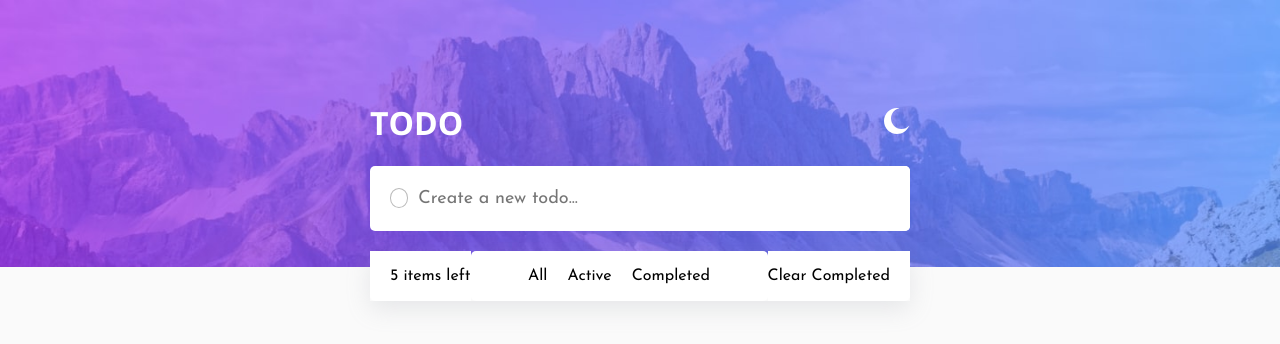
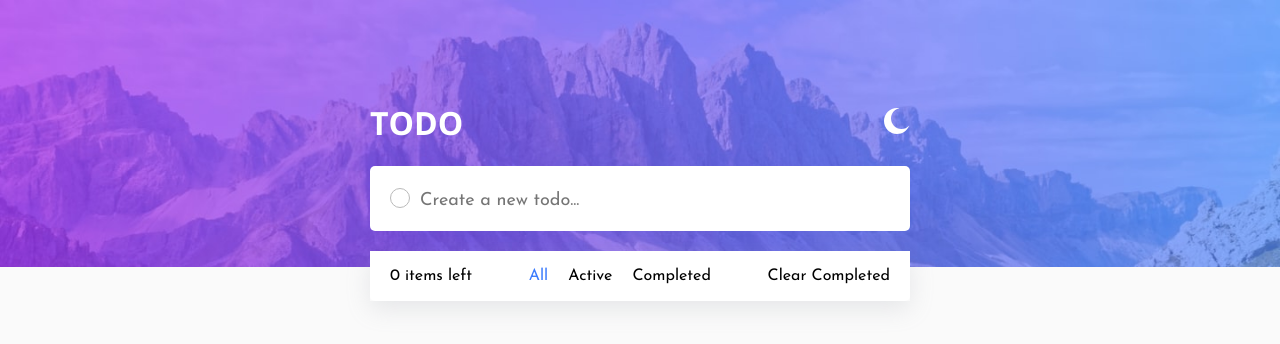
Before and after one commit to tayyeba130/todo-app, a React (Create React App) app: page / in a window 1280 px wide. Shown: the top 344 px of the page. Built offline with nearby package versions, Linux system fonts and the light colour scheme.

Commit message:
items left

```diff
--- a/src/components/addTodo/style.ts
+++ b/src/components/addTodo/style.ts
@@ -10,30 +10,32 @@ const AddTodoStyle = styled.div`
 	border-radius: 5px;
 	display: flex;
 	align-items: center;
+	padding: 0 20px;
 	@media (min-width: 576px) {
 		max-width: 540px;
 		height: 65px;
 	}
 	span {
 		width: 20px;
+		min-width: 20px;
 		height: 20px;
 		border-radius: 50%;
 		border: 1px solid #bababa;
 		display: inline-block;
-		margin: 0 10px 0 20px;
+		margin-right: 10px;
 	}
 	input {
 		background: ${(props) =>
 			props.theme === Theme.Light ? '#fff' : '#25283c'};
 		font-size: 14px;
 		outline: 0;
-		padding: 10px 10px 10px 0;
-		height: 100%;
+		padding: 0;
 		width: 100%;
 		font-family: 'Josefin Sans', sans-serif;
 		border: 0;
 		border-top-right-radius: 5px;
 		border-bottom-right-radius: 5px;
+		margin-bottom: -4px;
 		@media (min-width: 576px) {
 			font-size: 18px;
 		}
--- a/src/components/filters/Filters.tsx
+++ b/src/components/filters/Filters.tsx
@@ -1,18 +1,46 @@
-import React from 'react';
+import React, { useEffect, useState } from 'react';
+import { Filter, useTodos } from '../../contexts/TodosContext';
 import FiltersStyle from './style';
-import { useTodos, Filter } from '../../contexts/TodosContext';
 
 export default function Filters() {
-	const { setFilter, dispatch } = useTodos();
+	const { filter, setFilter, todos, dispatch } = useTodos();
+	const [itemsLeft, setItemsLeft] = useState(0);
+
+	useEffect(() => {
+		const draftItemsLeft = todos.reduce(
+			(total, currentTodo) =>
+				currentTodo.complete === false ? (total = total + 1) : total,
+			0
+		);
+		setItemsLeft(draftItemsLeft);
+	}, [todos]);
+
 	return (
 		<FiltersStyle>
 			<div className="items-left">
-				<span>5 items left</span>
+				<span>{`${itemsLeft} items left`}</span>
 			</div>
 			<div className="filters">
-				<button onClick={() => setFilter(Filter.All)}>All</button>
-				<button onClick={() => setFilter(Filter.Active)}>Active</button>
-				<button onClick={() => setFilter(Filter.Completed)}>
+				<button
+					className={filter === Filter.All ? 'selected' : undefined}
+					onClick={() => setFilter(Filter.All)}
+				>
+					All
+				</button>
+				<button
+					className={
+						filter === Filter.Active ? 'selected' : undefined
+					}
+					onClick={() => setFilter(Filter.Active)}
+				>
+					Active
+				</button>
+				<button
+					className={
+						filter === Filter.Completed ? 'selected' : undefined
+					}
+					onClick={() => setFilter(Filter.Completed)}
+				>
 					Completed
 				</button>
 			</div>
--- a/src/components/filters/style.ts
+++ b/src/components/filters/style.ts
@@ -6,15 +6,17 @@ const FiltersStyle = styled.div`
 	grid-template-columns: auto 1fr;
 	grid-row-gap: 10px;
 	position: relative;
+	background-color: #fff;
 	@media (min-width: 576px) {
 		grid-template-columns: auto 1fr auto;
 		grid-template-rows: 50px;
+		border-bottom-right-radius: 5px;
+		border-bottom-left-radius: 5px;
 	}
 	> div {
 		display: flex;
 		justify-content: center;
 		align-items: center;
-		background-color: #fff;
 	}
 	button {
 		all: unset;
@@ -34,10 +36,14 @@ const FiltersStyle = styled.div`
 		button {
 			margin: 0 10px;
 		}
+		button.selected {
+			color: #3a7bfd;
+		}
 		@media (min-width: 576px) {
 			grid-row: 1;
 			grid-column: 2 / 3;
 			box-shadow: none;
+			border-radius: 0;
 		}
 	}
 	.clear-completed {
```
Also changed, not shown: 1 other file (tests, documents, lock files or other folders).
